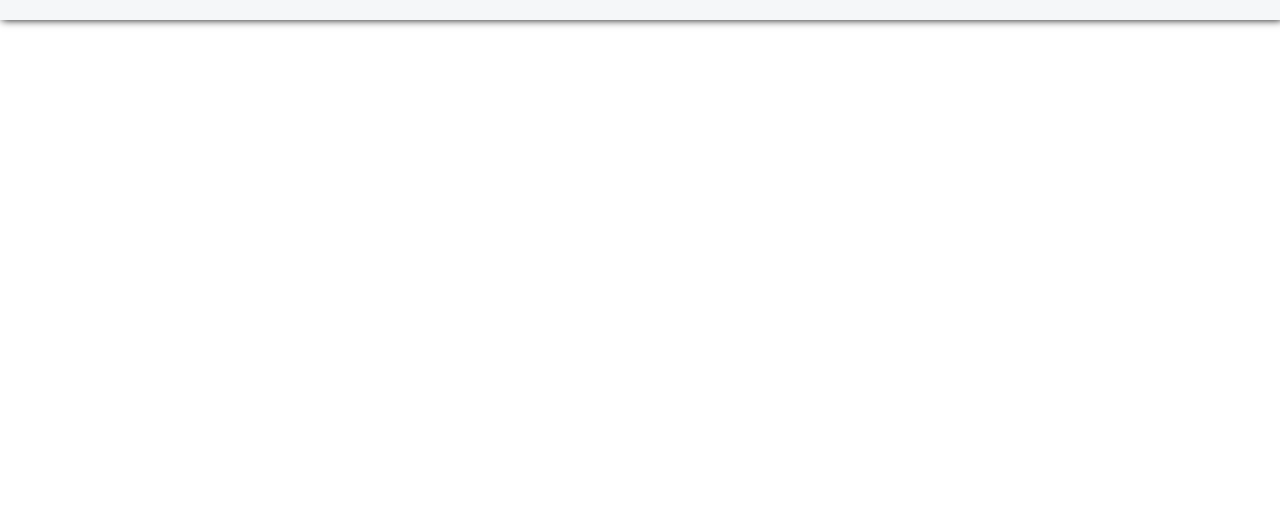
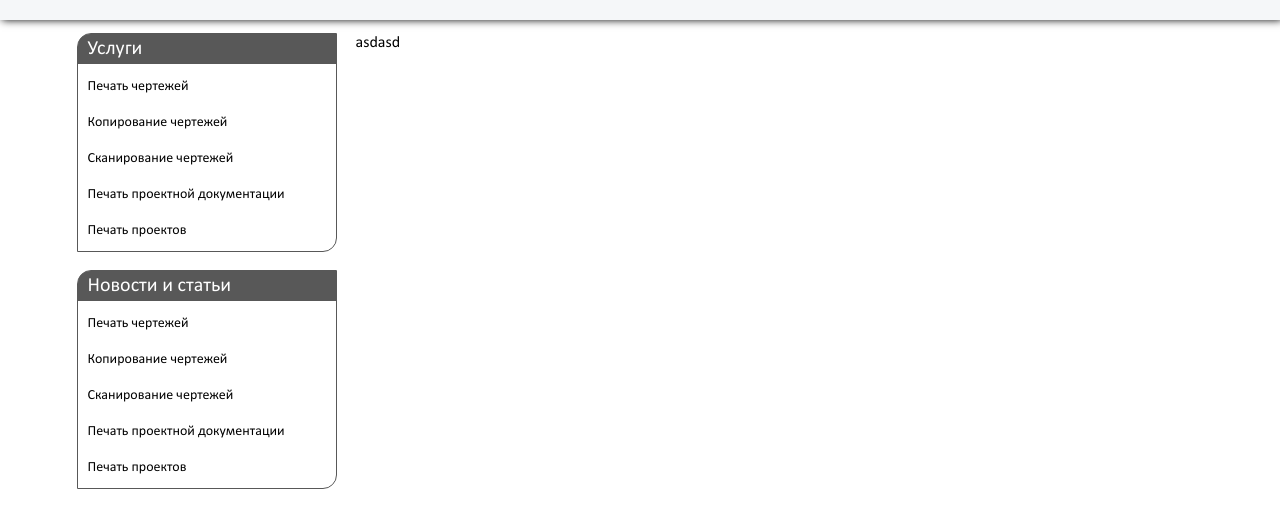
Before and after one commit to Tigronix/mprinter, a plain HTML site: page app/main.html in a window 1280 px wide. Shown: the part 120-648 px from the top of the page. Drawn offline with nearby package versions, Linux system fonts and the light colour scheme; files that its build step writes are made by us from their sources.

Commit message:
aside + page-content + page-main

```diff
--- a/app/main.html
+++ b/app/main.html
@@ -77,7 +77,51 @@
 				</div>
 			</div>
 		</header>
-		<main class="page-main"></main>
+		<main class="page-main wrapper">
+			<aside class="aside">
+				<article class="aside__item">
+					<div class="aside__title">Услуги</div>
+					<ul class="aside__list">
+						<li class="aside__list-item">
+							<a class="aside__list-link" href="#">Печать чертежей</a>
+						</li>
+						<li class="aside__list-item">
+							<a class="aside__list-link" href="#">Копирование чертежей</a>
+						</li>
+						<li class="aside__list-item">
+							<a class="aside__list-link" href="#">Сканирование чертежей</a>
+						</li>
+						<li class="aside__list-item">
+							<a class="aside__list-link" href="#">Печать проектной документации</a>
+						</li>
+						<li class="aside__list-item">
+							<a class="aside__list-link" href="#">Печать проектов</a>
+						</li>
+					</ul>
+				</article>
+				<article class="aside__item">
+					<div class="aside__title">Новости и статьи</div>
+					<ul class="aside__list">
+						<li class="aside__list-item">
+							<a class="aside__list-link" href="#">Печать чертежей</a>
+						</li>
+						<li class="aside__list-item">
+							<a class="aside__list-link" href="#">Копирование чертежей</a>
+						</li>
+						<li class="aside__list-item">
+							<a class="aside__list-link" href="#">Сканирование чертежей</a>
+						</li>
+						<li class="aside__list-item">
+							<a class="aside__list-link" href="#">Печать проектной документации</a>
+						</li>
+						<li class="aside__list-item">
+							<a class="aside__list-link" href="#">Печать проектов</a>
+						</li>
+					</ul>
+				</article>
+			</aside>
+			<div class="page-content">asdasd</div>
+		</main>
 		<footer class="page-footer"></footer>
 	</div>
 
--- /dev/null
+++ b/app/sass/_aside.scss
@@ -0,0 +1,49 @@
+.aside {
+  width: 260px;
+
+  &__item {
+    margin-top: 18px;
+    border-radius: 14px 0 14px 0;
+    border: 1px solid #585858;
+    padding-bottom: 11px;
+
+    &:first-child {
+      margin-top: 0;
+    }
+  }
+
+  &__title {
+    font-size: 20px;
+    color: #fff;
+    padding-left: 10px;
+    height: 30px;
+    display: flex;
+    align-items: center;
+    background: #585858;
+    margin-bottom: 12px;
+    border-radius: 12px 0 0 0;
+  }
+
+  &__list {
+    margin: -8px 0;
+    padding-left: 10px;
+  }
+
+  &__list-item {
+    padding: 8px 0;
+  }
+
+  &__list-link {
+    font-size: 14px;
+    color: #000;
+    text-decoration: none;
+    display: inline-block;
+    transition: color .2s;
+
+    &:hover {
+      @include fromDesktop {
+        color: #f25146;
+      }
+    }
+  }
+}
--- /dev/null
+++ b/app/sass/_page-content.scss
@@ -0,0 +1,3 @@
+.page-content {
+  width: 848px;
+}
--- /dev/null
+++ b/app/sass/_page-main.scss
@@ -0,0 +1,5 @@
+.page-main {
+  display: flex;
+  justify-content: space-between;
+  align-items: flex-start;
+}
--- a/app/sass/main.scss
+++ b/app/sass/main.scss
@@ -6,3 +6,6 @@
 @import "page-header";
 @import "nav";
 @import "logo";
+@import "aside";
+@import "page-main";
+@import "page-content";
```
